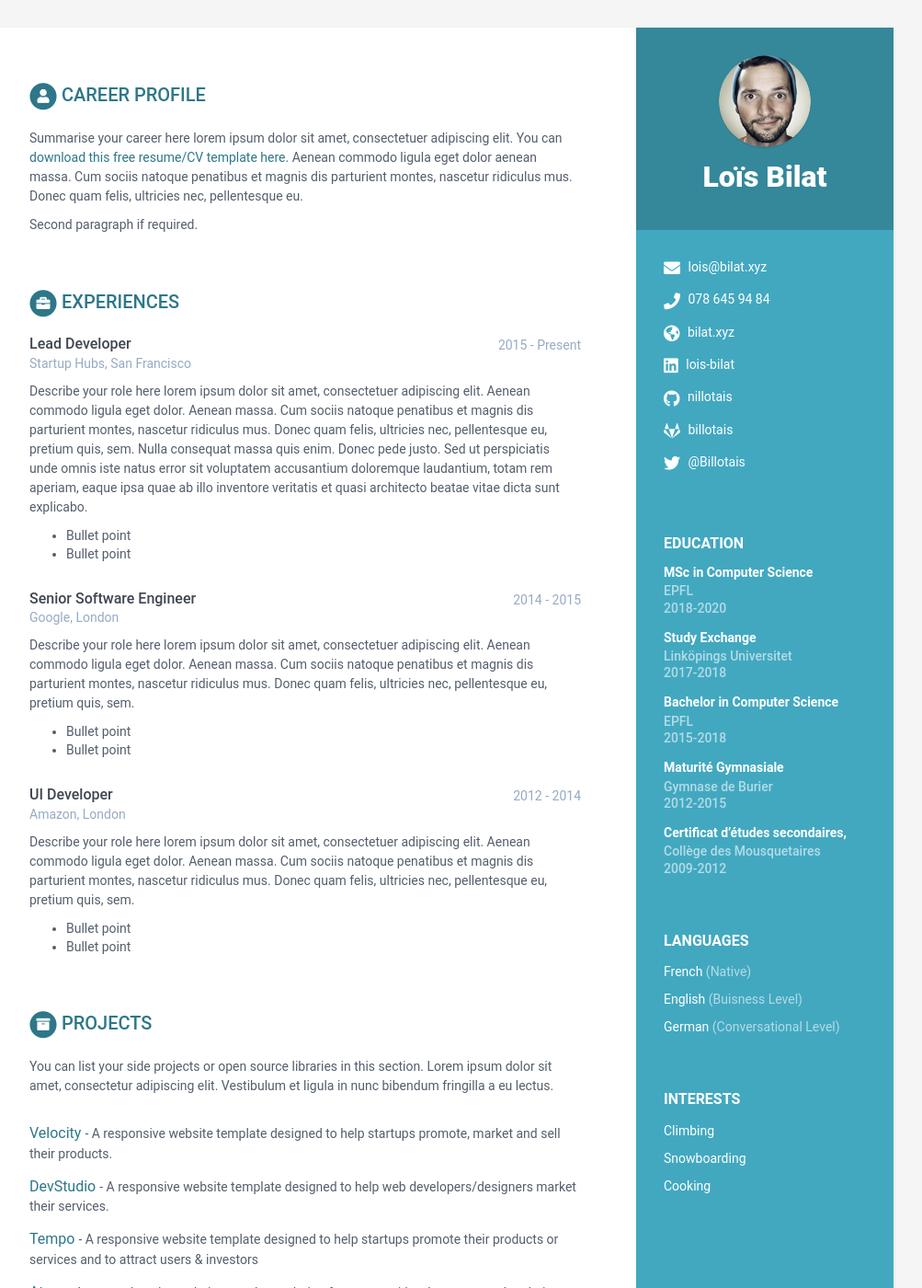
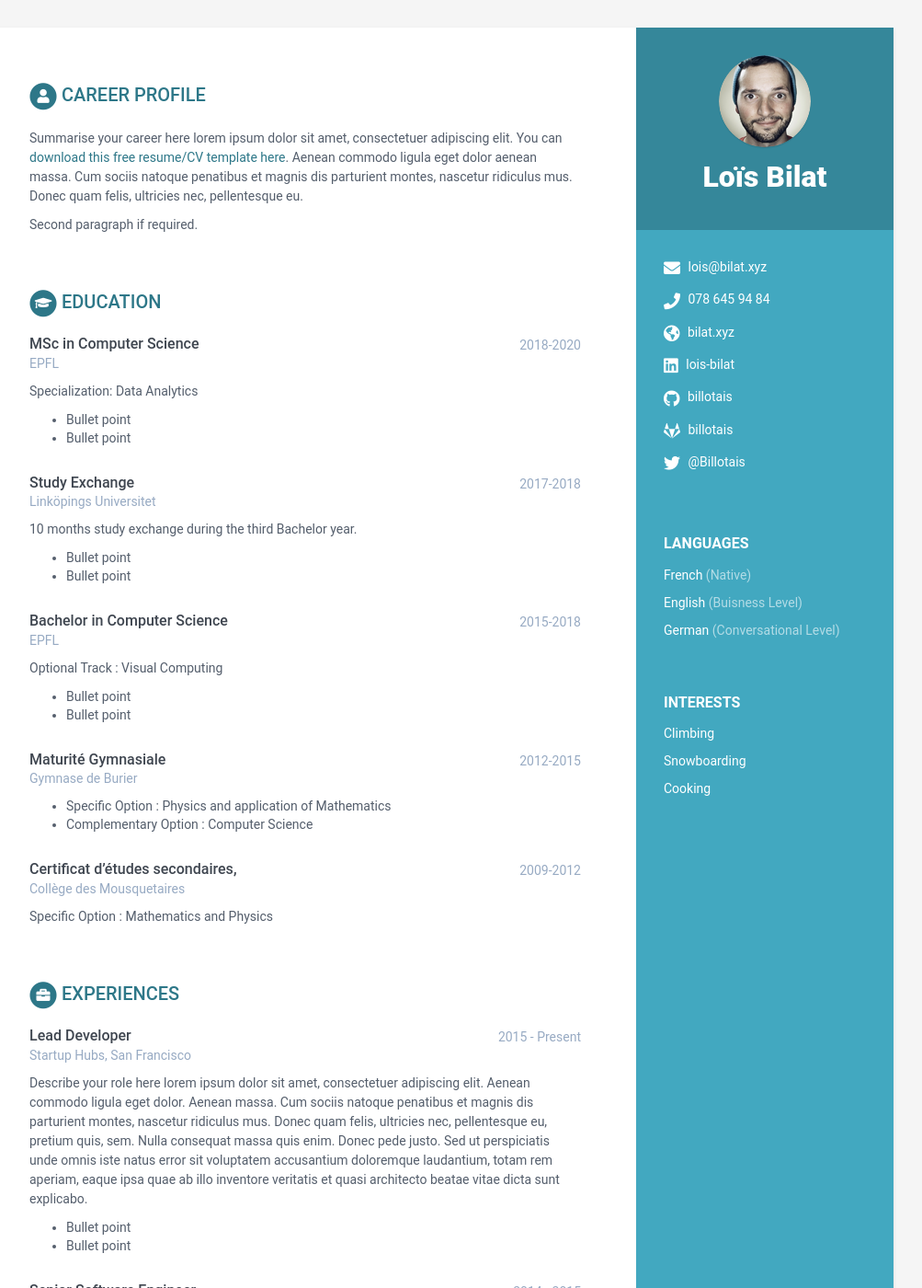
Before and after one commit to Billotais/cv, a Jekyll site: the page built from index.html, in a window 1280 px wide and 1400 px high. Shown: the whole window at 92% size, without its empty margins (168-1171 px from the left). Built offline with Jekyll 4.4.1, drawn with Linux system fonts in a browser that asks for light colours.

Commit message:
Update data.yml

```diff
--- a/_data/data.yml
+++ b/_data/data.yml
@@ -4,7 +4,7 @@
 
 sidebar:
     about: False # set to False or comment line if you want to remove the "how to use?" in the sidebar
-    education: True # set to False if you want education in main section instead of in sidebar
+    education: False # set to False if you want education in main section instead of in sidebar
 
     # Profile information
     name: Loïs Bilat
@@ -16,7 +16,7 @@ sidebar:
     phone: 078 645 94 84
     website: bilat.xyz #do not add http://
     linkedin: lois-bilat
-    github: nillotais
+    github: billotais
     gitlab: billotais
     bitbucket:
     twitter: '@Billotais'
```
